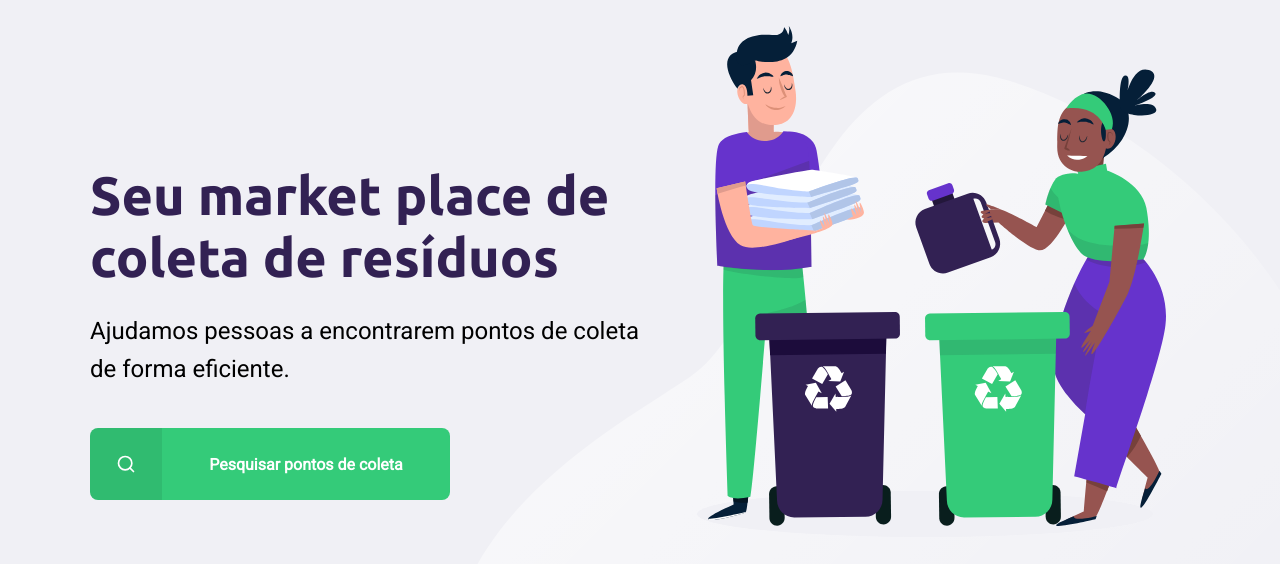
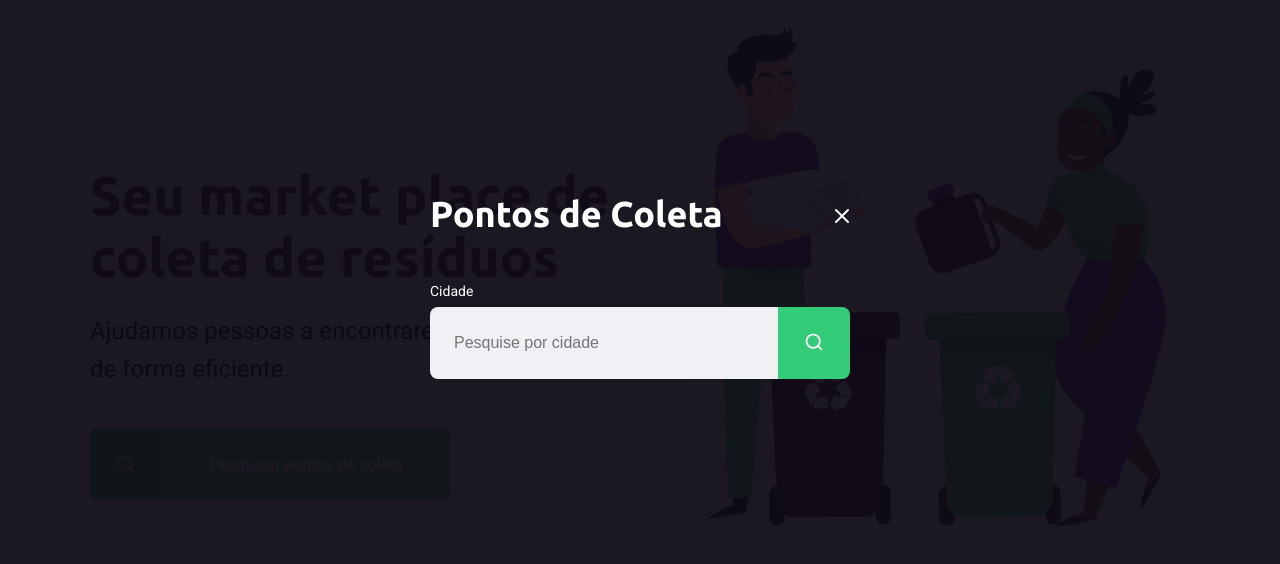
Before and after one commit to yuripiresalves/ecoleta-nlw, a plain HTML site: page index.html in a window 1280 px wide. Both pictures are taken after a click on the link "Pesquisar pontos de coleta". Shown: the part 114-678 px from the top of the page. Drawn offline with Linux system fonts and the light colour scheme.

Commit message:
added index modal

```diff
--- a/index.html
+++ b/index.html
@@ -9,8 +9,9 @@
 
     <link rel="stylesheet" href="/styles/main.css">
     <link rel="stylesheet" href="/styles/home.css">
+    <link rel="stylesheet" href="/styles/modal.css">
+
     <link rel="stylesheet" href="/styles/responsive.css">
-
 
 
 </head>
@@ -40,5 +41,29 @@
         </div>
     </div>
 
+    <div id="modal" class="hide">
+        <div class="content">
+            <div class="header">
+                <h1>Pontos de Coleta</h1>
+                <a href="#">Fechar</a>
+            </div>
+            <form action="">
+                <label for="search">Cidade</label>
+                <div class="search field">
+                    <input
+                        type="text"
+                        name="search"
+                        placeholder="Pesquise por cidade"
+                    >
+                    <button>
+                        <img src="./assets/search.svg" alt="Buscar">
+                    </button>
+                </div>
+            </form>
+        </div>
+    </div>
+
+
+    <script src="/scripts/index.js"></script>
 </body>
 </html>
--- /dev/null
+++ b/scripts/index.js
@@ -0,0 +1,11 @@
+const buttonSearch = document.querySelector("#page-home main a")
+const modal = document.querySelector("#modal")
+const close = document.querySelector("#modal .header a")
+
+buttonSearch.addEventListener("click", () => {
+    modal.classList.remove("hide")
+})
+
+close.addEventListener("click", () => {
+    modal.classList.add("hide")
+})
--- /dev/null
+++ b/styles/modal.css
@@ -0,0 +1,76 @@
+#modal {
+    background-color: #0e0a14ef;
+    height: 100vh;
+    width: 100vw;
+    position: fixed;
+    top: 0;
+    display: flex;
+    justify-content: center;
+    align-items: center;
+    transition: 400ms;
+}
+
+#modal.hide {
+    display: none;
+}
+
+#modal .content {
+    color: white;
+    width: 420px;
+}
+
+#modal .header {
+    display: flex;
+    align-items: center;
+    justify-content: space-between;
+    margin-bottom: 48px;
+}
+
+#modal .header a {
+    background-image: url(../assets/x.svg);
+    width: 20px;
+    height: 20px;
+    display: flex;
+    font-size: 0.01px;
+}
+
+#modal .header h1 {
+    color: white;
+    font-size: 36px;
+    line-height: 42px;
+}
+
+#modal form label {
+    font-size: 14px;
+    line-height: 16px;
+    display: block;
+    margin-bottom: 8px;
+}
+
+#modal form .field {
+    display: flex;
+}
+
+#modal form input {
+    flex: 1;
+    background-color: #f0f0f5;
+    border: 0;
+    border-radius: 8px 0 0 8px;
+    padding: 16px 24px;
+    font-size: 16px;
+    color: #6c6c80;
+}
+
+#modal form button {
+    width: 72px;
+    height: 72px;
+    background-color: var(--primary-color);
+    border: 0;
+    border-radius: 0 8px 8px 0;
+    transition: background-color 200ms;
+}
+
+#modal form button:hover {
+    background-color: #2fb86e;
+    cursor: pointer;
+}
```
